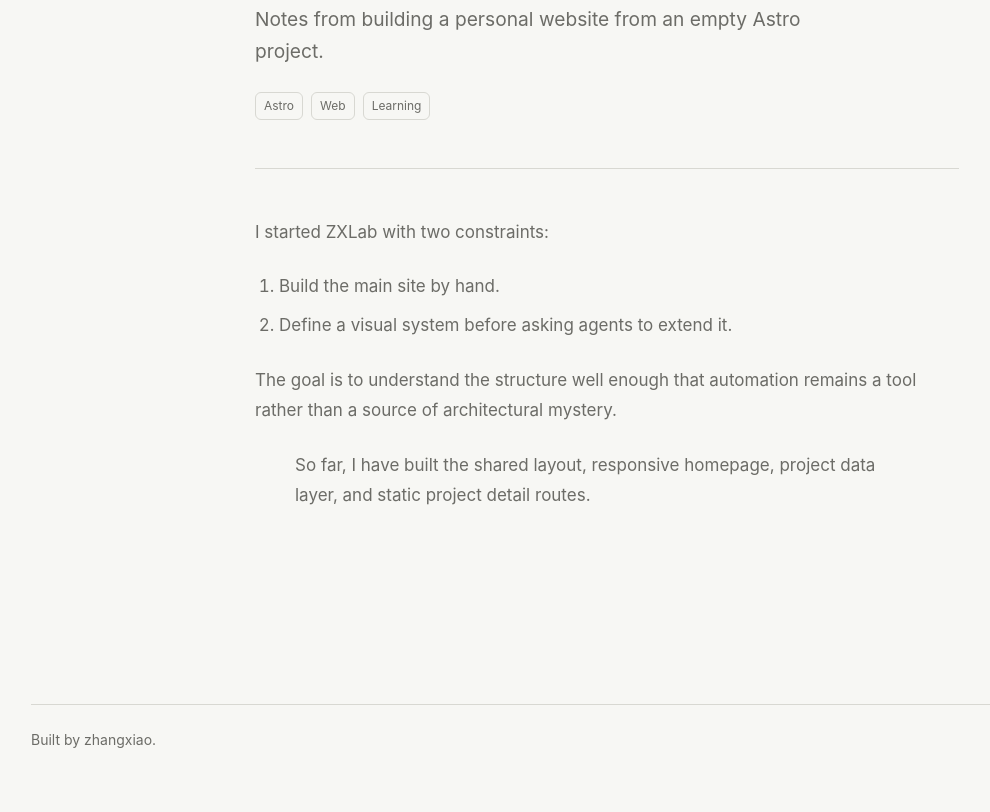
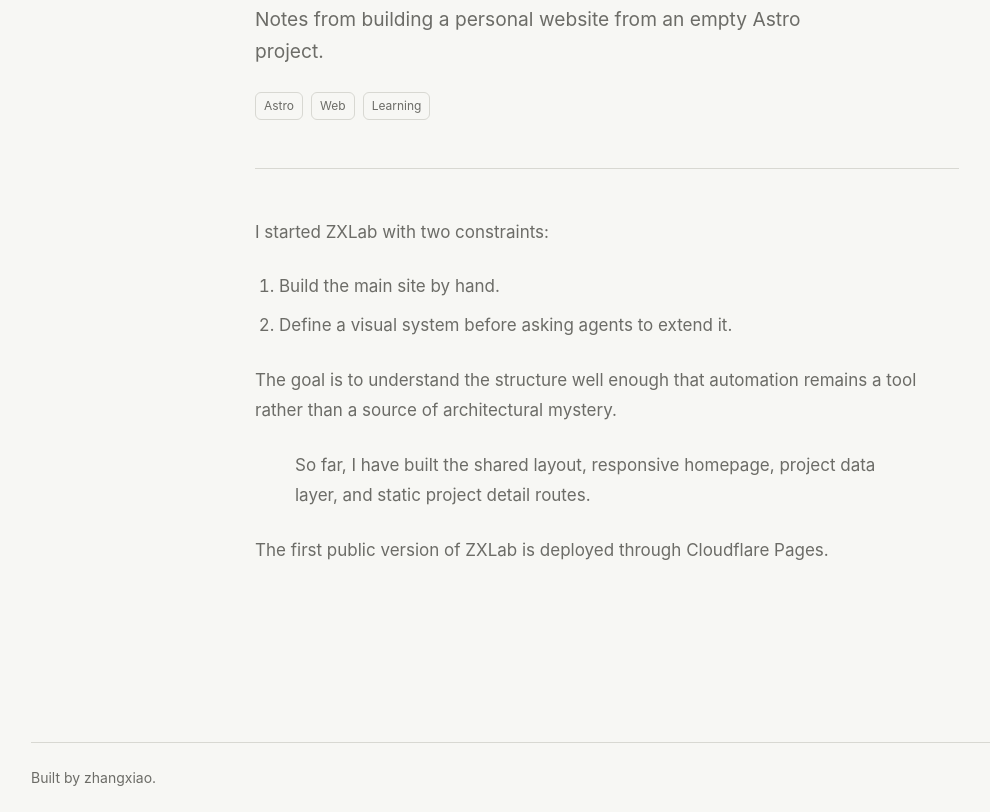
Before and after one commit to zhangxiao91/zxlab, an Astro site: page /notes/building-zxlab in a window 1280 px wide. Shown: the part 418-1230 px from the top of the page, without its empty margins (33-1023 px from the left). Before the commit the page ends 1192 px from the top, so only its background shows below. Built offline with nearby package versions, Linux system fonts and the light colour scheme; Astro itself is replaced by a stand-in of ours.

Commit message:
docs: record the first public deployment

```diff
--- a/src/content/notes/building-zxlab.md
+++ b/src/content/notes/building-zxlab.md
@@ -17,3 +17,5 @@ I started ZXLab with two constraints:
 The goal is to understand the structure well enough that automation remains a tool rather than a source of architectural mystery.
 
 >So far, I have built the shared layout, responsive homepage, project data layer, and static project detail routes.
+
+The first public version of ZXLab is deployed through Cloudflare Pages.
```
